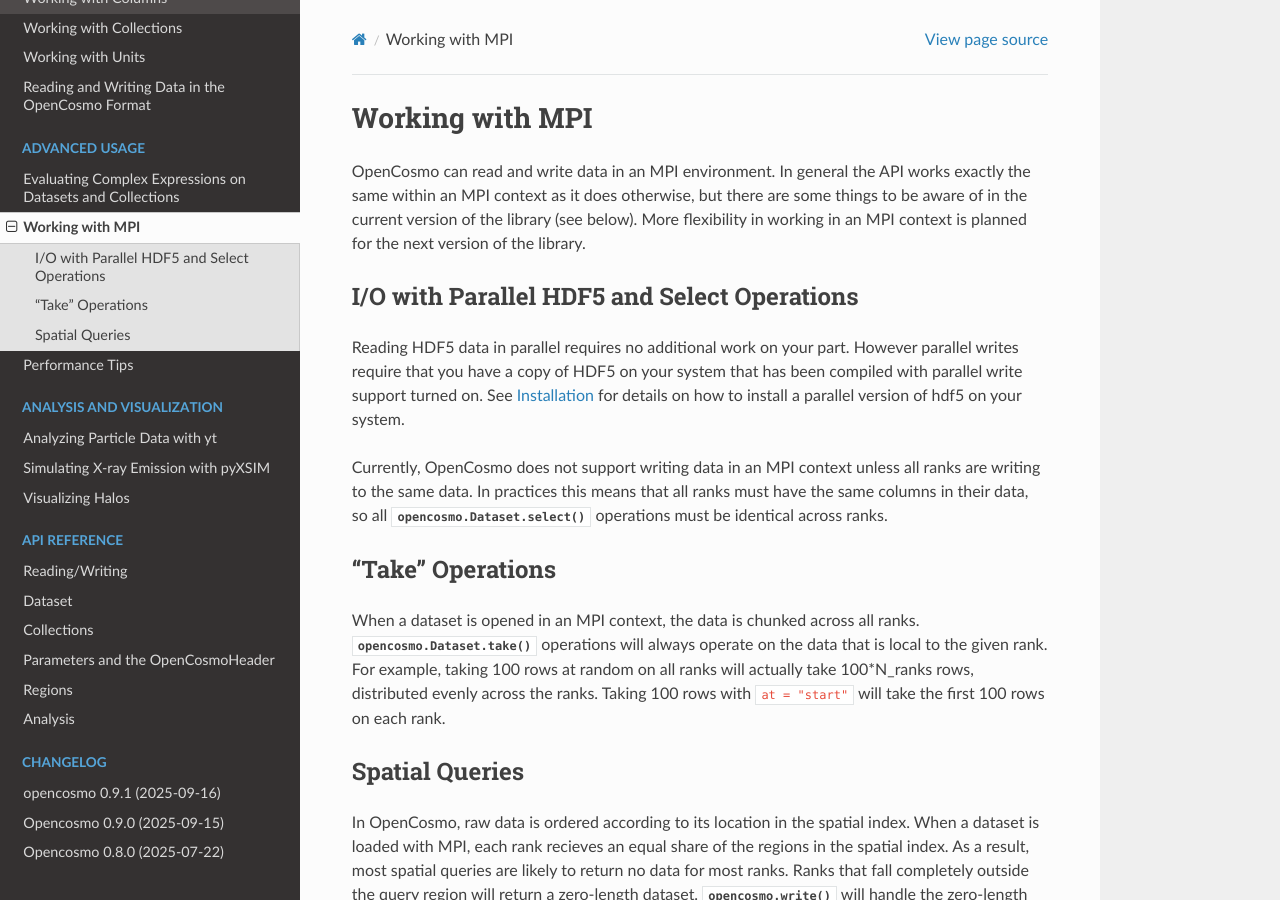
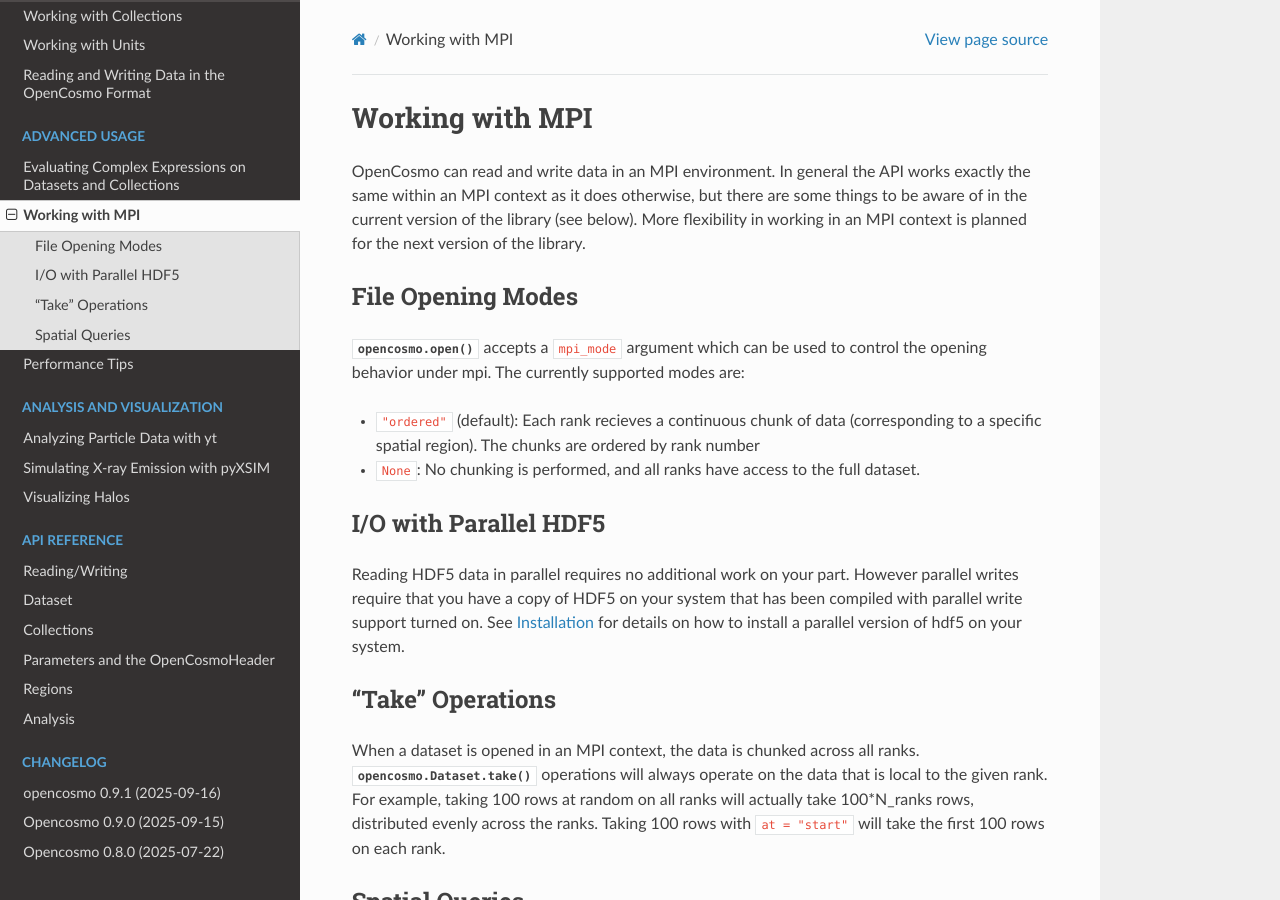
Before and after one commit to ArgonneCPAC/OpenCosmo, a Sphinx documentation site: the page built from docs/source/mpi.rst, in a window 1280 px wide and 900 px high. Built offline with Sphinx 7.4.7 and the Read the Docs theme 3.1.0, drawn with Linux system fonts in a browser that asks for light colours.

Commit message:
Update documentation for new MPI modes

```diff
--- a/docs/source/io_ref.rst
+++ b/docs/source/io_ref.rst
@@ -3,6 +3,4 @@ Reading/Writing
 
 .. autofunction:: opencosmo.open
 .. autofunction:: opencosmo.write
-.. autofunction:: opencosmo.open_linked_files
 .. autofunction:: opencosmo.io.write_parquet
-.. autofunction:: opencosmo.read
--- a/docs/source/mpi.rst
+++ b/docs/source/mpi.rst
@@ -3,11 +3,17 @@ Working with MPI
 
 OpenCosmo can read and write data in an MPI environment. In general the API works exactly the same within an MPI context as it does otherwise, but there are some things to be aware of in the current version of the library (see below). More flexibility in working in an MPI context is planned for the next version of the library.
 
-I/O with Parallel HDF5 and Select Operations
---------------------------------------------
+File Opening Modes
+------------------
+
+:py:meth:`opencosmo.open` accepts a :code:`mpi_mode` argument which can be used to control the opening behavior under mpi. The currently supported modes are:
+
+- :code:`"ordered"` (default): Each rank recieves a continuous chunk of data (corresponding to a specific spatial region). The chunks are ordered by rank number
+- :code:`None`: No chunking is performed, and all ranks have access to the full dataset.
+
+I/O with Parallel HDF5
+----------------------
 Reading HDF5 data in parallel requires no additional work on your part. However parallel writes require that you have a copy of HDF5 on your system that has been compiled with parallel write support turned on. See :doc:`installation` for details on how to install a parallel version of hdf5 on your system.
-
-Currently, OpenCosmo does not support writing data in an MPI context unless all ranks are writing to the same data. In practices this means that all ranks must have the same columns in their data, so all :py:meth:`opencosmo.Dataset.select` operations must be identical across ranks.
 
 
 "Take" Operations
--- a/src/opencosmo/__init__.py
+++ b/src/opencosmo/__init__.py
@@ -15,7 +15,6 @@ __all__ = [
     "StructureCollection",
     "SimulationCollection",
     "Lightcone",
-    "open_linked_files",
     "make_box",
     "make_cone",
 ]
```
Also changed, not shown: 1 other file.
